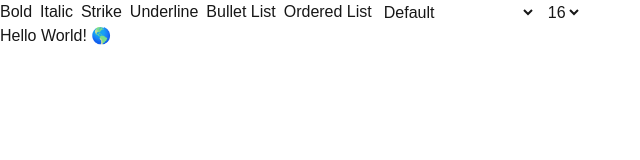
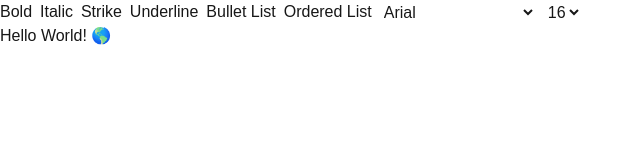
Before and after one commit to Yor-dan/nextjs-tiptap, a Next.js app: page / in a window 1280 px wide. Shown: the top 160 px of the page, without its empty margins (0-640 px from the left). Built offline with nearby package versions, Linux system fonts and the light colour scheme.

Commit message:
fix the dropdown's default selected font

```diff
--- a/components/FontFamily.tsx
+++ b/components/FontFamily.tsx
@@ -59,7 +59,8 @@ export default function FontSelector({ editor }: FontSelectorProps) {
   const currentFont = useEditorState({
     editor,
     selector: (ctx) =>
-      ctx.editor.getAttributes('textStyle').fontFamily || 'Default',
+      ctx.editor.getAttributes('textStyle').fontFamily ||
+      'Arial, "Helvetica Neue", Helvetica, sans-serif',
   });
   console.log(currentFont);
 
```
